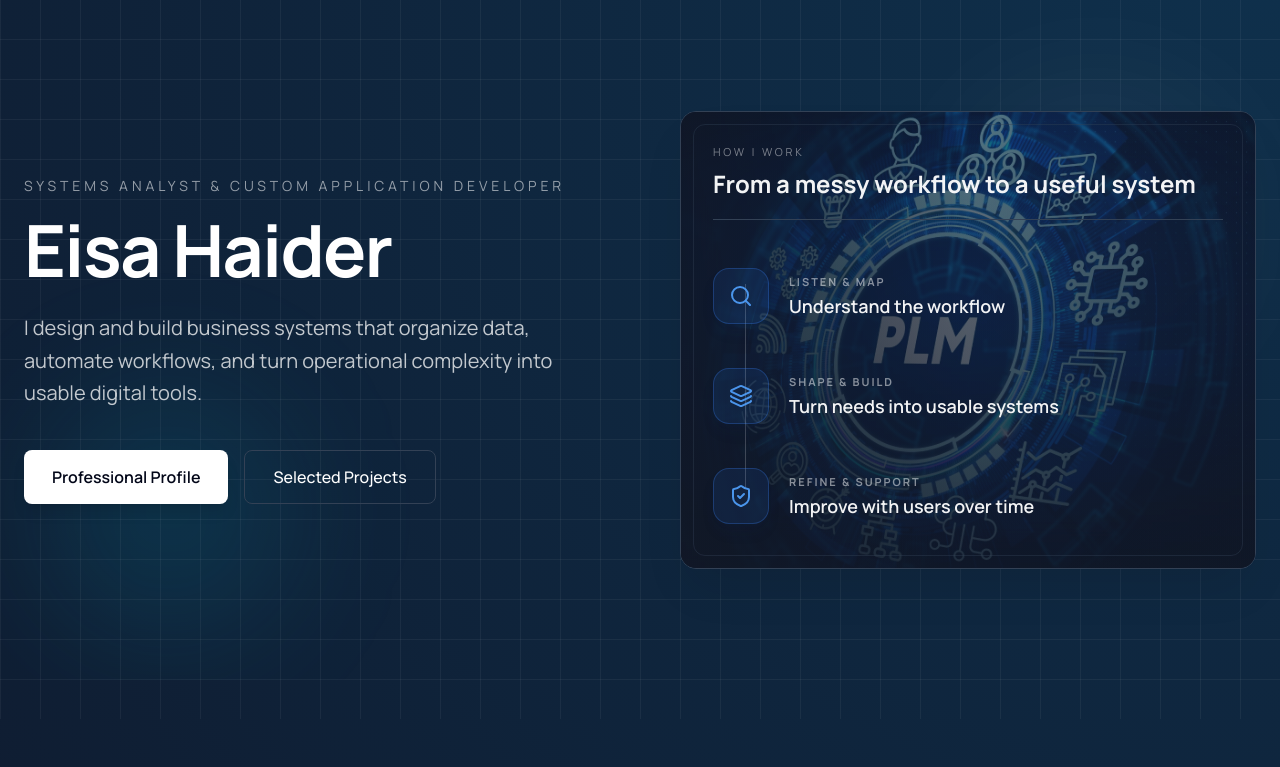
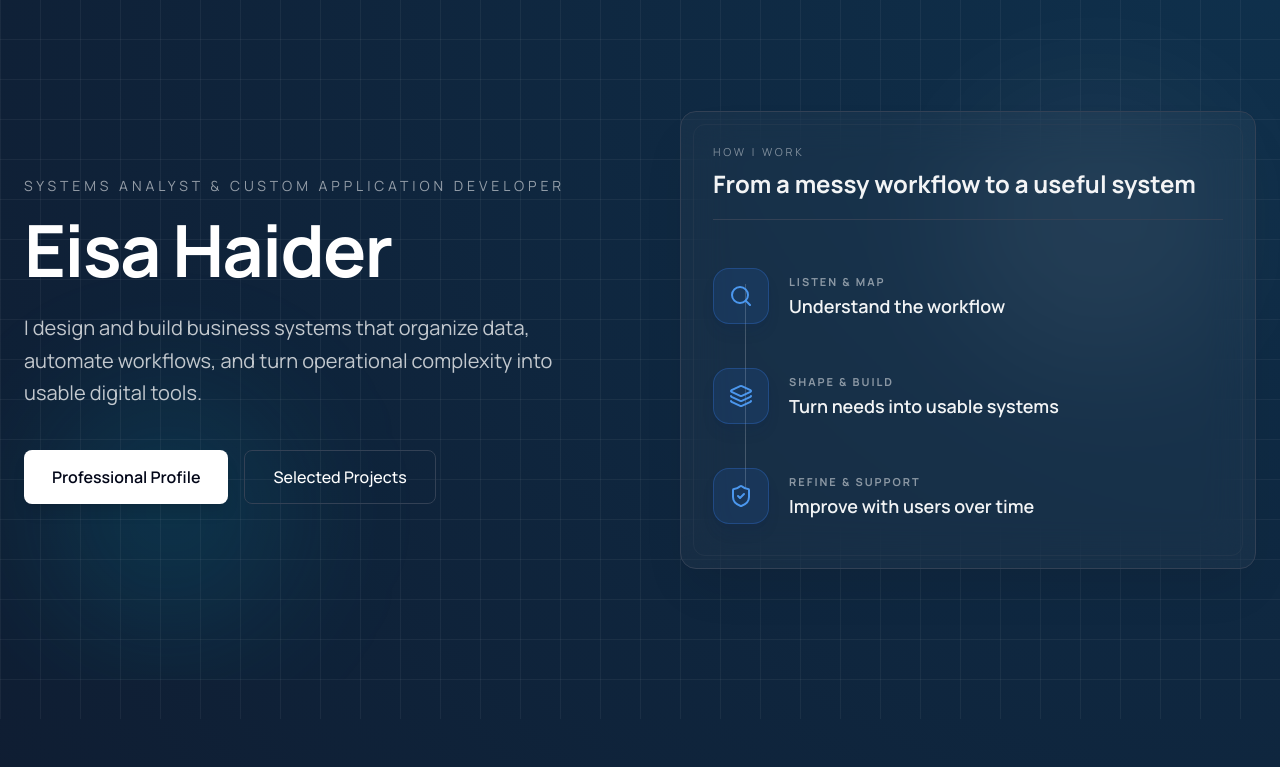
Before and after one commit to EisaHaider/eisa-portfolio, a Flask app: page / in a window 1280 px wide. Shown: the part 81-848 px from the top of the page. Run offline with Flask 3, Linux system fonts and the light colour scheme.

Commit message:
Remove hero background image

```diff
--- a/static/css/output.css
+++ b/static/css/output.css
@@ -272,9 +272,6 @@
   .-z-10 {
     z-index: calc(10 * -1);
   }
-  .z-0 {
-    z-index: 0;
-  }
   .z-10 {
     z-index: 10;
   }
@@ -409,9 +406,6 @@
   }
   .h-72 {
     height: calc(var(--spacing) * 72);
-  }
-  .h-full {
-    height: 100%;
   }
   .min-h-5 {
     min-height: calc(var(--spacing) * 5);
@@ -651,31 +645,9 @@
       background-color: color-mix(in oklab, var(--color-white) 3.5000000000000004%, transparent);
     }
   }
-  .bg-gradient-to-b {
-    --tw-gradient-position: to bottom in oklab;
-    background-image: linear-gradient(var(--tw-gradient-stops));
-  }
-  .bg-gradient-to-r {
-    --tw-gradient-position: to right in oklab;
-    background-image: linear-gradient(var(--tw-gradient-stops));
-  }
   .bg-gradient-to-tr {
     --tw-gradient-position: to top right in oklab;
     background-image: linear-gradient(var(--tw-gradient-stops));
-  }
-  .from-\[var\(--card-bg\)\]\/15 {
-    --tw-gradient-from: var(--card-bg);
-    @supports (color: color-mix(in lab, red, red)) {
-      --tw-gradient-from: color-mix(in oklab, var(--card-bg) 15%, transparent);
-    }
-    --tw-gradient-stops: var(--tw-gradient-via-stops, var(--tw-gradient-position), var(--tw-gradient-from) var(--tw-gradient-from-position), var(--tw-gradient-to) var(--tw-gradient-to-position));
-  }
-  .from-\[var\(--card-bg\)\]\/78 {
-    --tw-gradient-from: var(--card-bg);
-    @supports (color: color-mix(in lab, red, red)) {
-      --tw-gradient-from: color-mix(in oklab, var(--card-bg) 78%, transparent);
-    }
-    --tw-gradient-stops: var(--tw-gradient-via-stops, var(--tw-gradient-position), var(--tw-gradient-from) var(--tw-gradient-from-position), var(--tw-gradient-to) var(--tw-gradient-to-position));
   }
   .from-blue-500\/10 {
     --tw-gradient-from: color-mix(in srgb, oklch(62.3% 0.214 259.815) 10%, transparent);
@@ -684,36 +656,6 @@
     }
     --tw-gradient-stops: var(--tw-gradient-via-stops, var(--tw-gradient-position), var(--tw-gradient-from) var(--tw-gradient-from-position), var(--tw-gradient-to) var(--tw-gradient-to-position));
   }
-  .via-\[var\(--card-bg\)\]\/28 {
-    --tw-gradient-via: var(--card-bg);
-    @supports (color: color-mix(in lab, red, red)) {
-      --tw-gradient-via: color-mix(in oklab, var(--card-bg) 28%, transparent);
-    }
-    --tw-gradient-via-stops: var(--tw-gradient-position), var(--tw-gradient-from) var(--tw-gradient-from-position), var(--tw-gradient-via) var(--tw-gradient-via-position), var(--tw-gradient-to) var(--tw-gradient-to-position);
-    --tw-gradient-stops: var(--tw-gradient-via-stops);
-  }
-  .via-\[var\(--card-bg\)\]\/42 {
-    --tw-gradient-via: var(--card-bg);
-    @supports (color: color-mix(in lab, red, red)) {
-      --tw-gradient-via: color-mix(in oklab, var(--card-bg) 42%, transparent);
-    }
-    --tw-gradient-via-stops: var(--tw-gradient-position), var(--tw-gradient-from) var(--tw-gradient-from-position), var(--tw-gradient-via) var(--tw-gradient-via-position), var(--tw-gradient-to) var(--tw-gradient-to-position);
-    --tw-gradient-stops: var(--tw-gradient-via-stops);
-  }
-  .to-\[var\(--card-bg\)\]\/45 {
-    --tw-gradient-to: var(--card-bg);
-    @supports (color: color-mix(in lab, red, red)) {
-      --tw-gradient-to: color-mix(in oklab, var(--card-bg) 45%, transparent);
-    }
-    --tw-gradient-stops: var(--tw-gradient-via-stops, var(--tw-gradient-position), var(--tw-gradient-from) var(--tw-gradient-from-position), var(--tw-gradient-to) var(--tw-gradient-to-position));
-  }
-  .to-\[var\(--card-bg\)\]\/78 {
-    --tw-gradient-to: var(--card-bg);
-    @supports (color: color-mix(in lab, red, red)) {
-      --tw-gradient-to: color-mix(in oklab, var(--card-bg) 78%, transparent);
-    }
-    --tw-gradient-stops: var(--tw-gradient-via-stops, var(--tw-gradient-position), var(--tw-gradient-from) var(--tw-gradient-from-position), var(--tw-gradient-to) var(--tw-gradient-to-position));
-  }
   .to-purple-500\/10 {
     --tw-gradient-to: color-mix(in srgb, oklch(62.7% 0.265 303.9) 10%, transparent);
     @supports (color: color-mix(in lab, red, red)) {
@@ -996,9 +938,6 @@
   }
   .blur-3xl {
     --tw-blur: blur(var(--blur-3xl));
-    filter: var(--tw-blur,) var(--tw-brightness,) var(--tw-contrast,) var(--tw-grayscale,) var(--tw-hue-rotate,) var(--tw-invert,) var(--tw-saturate,) var(--tw-sepia,) var(--tw-drop-shadow,);
-  }
-  .filter {
     filter: var(--tw-blur,) var(--tw-brightness,) var(--tw-contrast,) var(--tw-grayscale,) var(--tw-hue-rotate,) var(--tw-invert,) var(--tw-saturate,) var(--tw-sepia,) var(--tw-drop-shadow,);
   }
   .backdrop-blur {
--- a/templates/index.html
+++ b/templates/index.html
@@ -110,24 +110,15 @@ Eisa Haider | Information Systems Architect
         <!-- الجانب الأيمن -->
         <div class="fade-up">
 
-            <div class="relative overflow-hidden rounded-2xl border p-6 sm:p-8 bg-white/[0.035] backdrop-blur-xl shadow-2xl shadow-black/10"
+            <div class="relative rounded-2xl border p-6 sm:p-8 bg-white/[0.035] backdrop-blur-xl shadow-2xl shadow-black/10"
                  style="border-color: var(--border-color);">
 
-                <img src="{{ url_for('static', filename='images/hero-process.jpg') }}"
-                     alt=""
-                     aria-hidden="true"
-                     class="absolute inset-0 z-0 h-full w-full object-cover"
-                     style="opacity: .62; object-position: center center; filter: saturate(1.16) contrast(1.08);">
-
-                <div class="absolute inset-0 z-0 pointer-events-none bg-gradient-to-b from-[var(--card-bg)]/15 via-[var(--card-bg)]/42 to-[var(--card-bg)]/78"></div>
-                <div class="absolute inset-0 z-0 pointer-events-none bg-gradient-to-r from-[var(--card-bg)]/78 via-[var(--card-bg)]/28 to-[var(--card-bg)]/45"></div>
-
                 <!-- إطار داخلي خفيف -->
-                <div class="absolute inset-3 z-0 rounded-xl border opacity-40 pointer-events-none"
+                <div class="absolute inset-3 rounded-xl border opacity-40 pointer-events-none"
                      style="border-color: var(--border-color);"></div>
 
                 <!-- العنوان -->
-                <div class="relative z-10 mb-9 border-b pb-5" style="border-color: var(--border-color);">
+                <div class="relative mb-9 border-b pb-5" style="border-color: var(--border-color);">
                     <span class="text-[11px] uppercase tracking-[0.25em] opacity-45 block mb-2"
                           data-i18n="hero_flow_subtitle">How I Work</span>
 
@@ -136,7 +127,7 @@ Eisa Haider | Information Systems Architect
                 </div>
 
                 <!-- المراحل -->
-                <div class="relative z-10 space-y-5">
+                <div class="relative space-y-5">
 
                     <div class="absolute top-7 bottom-7 start-8 w-px opacity-20"
                          style="background-color: currentColor;"></div>
```
Also changed, not shown: static/images/hero-process.jpg (deleted), 1 other file.
